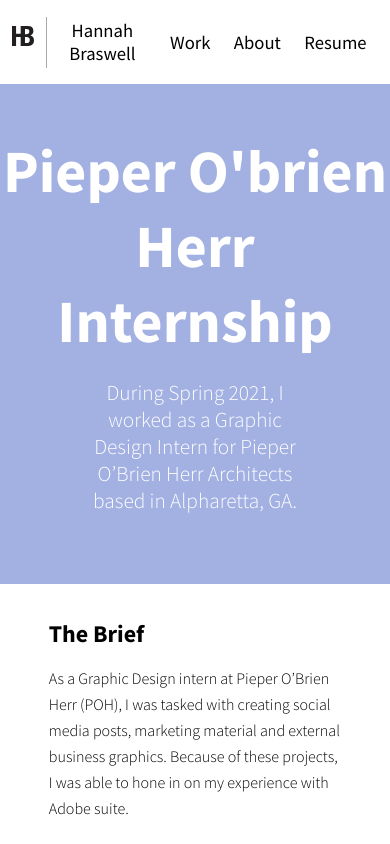
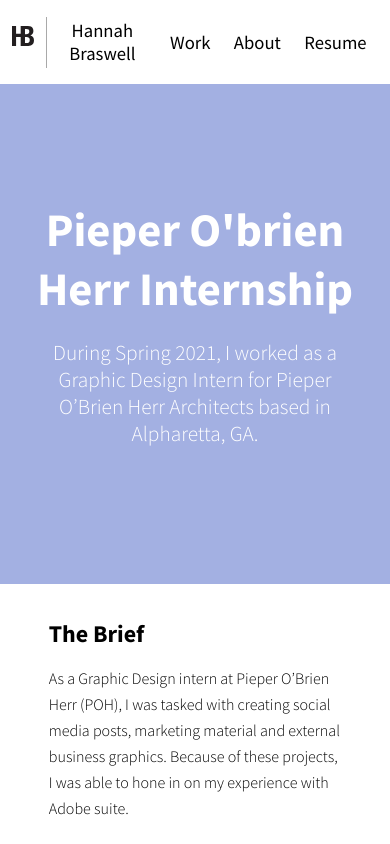
Before and after one commit to wesleypetry/HannahPortfolio, a React (Create React App) app: page /react/POH in a window 390 px wide. Shown: the top 844 px of the page. Built offline with nearby package versions, Linux system fonts and the light colour scheme.

Commit message:
Work page title and subtitle (mobile)

```diff
--- a/src/Pages/Projects/projects.css
+++ b/src/Pages/Projects/projects.css
@@ -31,7 +31,7 @@
     font-size: 16pt;
     text-align: center;
     font-weight:300;
-    width:55%;
+    width:50%;
 }
 
 .casestudy{
@@ -110,7 +110,7 @@
 
 @media (max-width: 750px) {
     .headertext h1 {
-        font-size: 45pt;
+        font-size: 35pt;
     }
     .casestudy {
         width: 75%;
@@ -137,4 +137,7 @@
     .blurOverlay-blur {
         opacity: 0;
     }
+    .headertext h3 {
+        width: 85%;
+    }
 }
```
